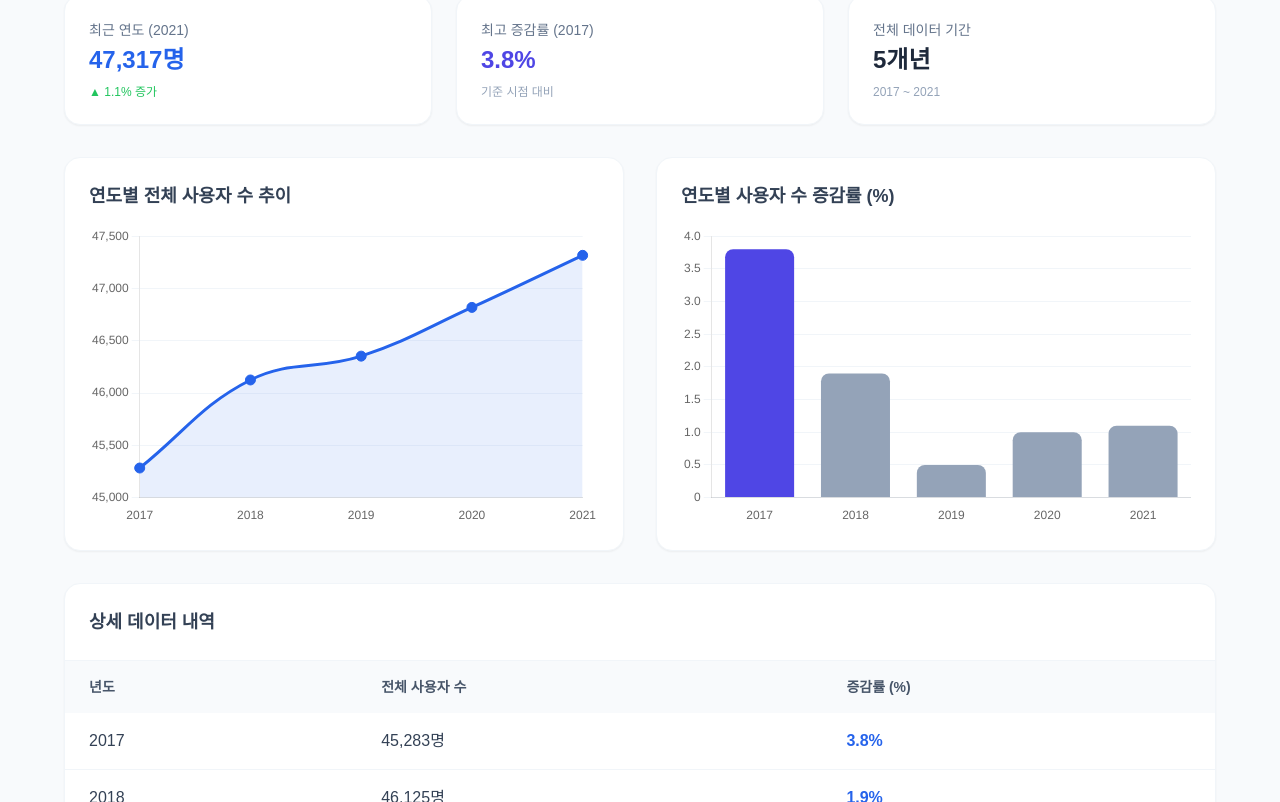
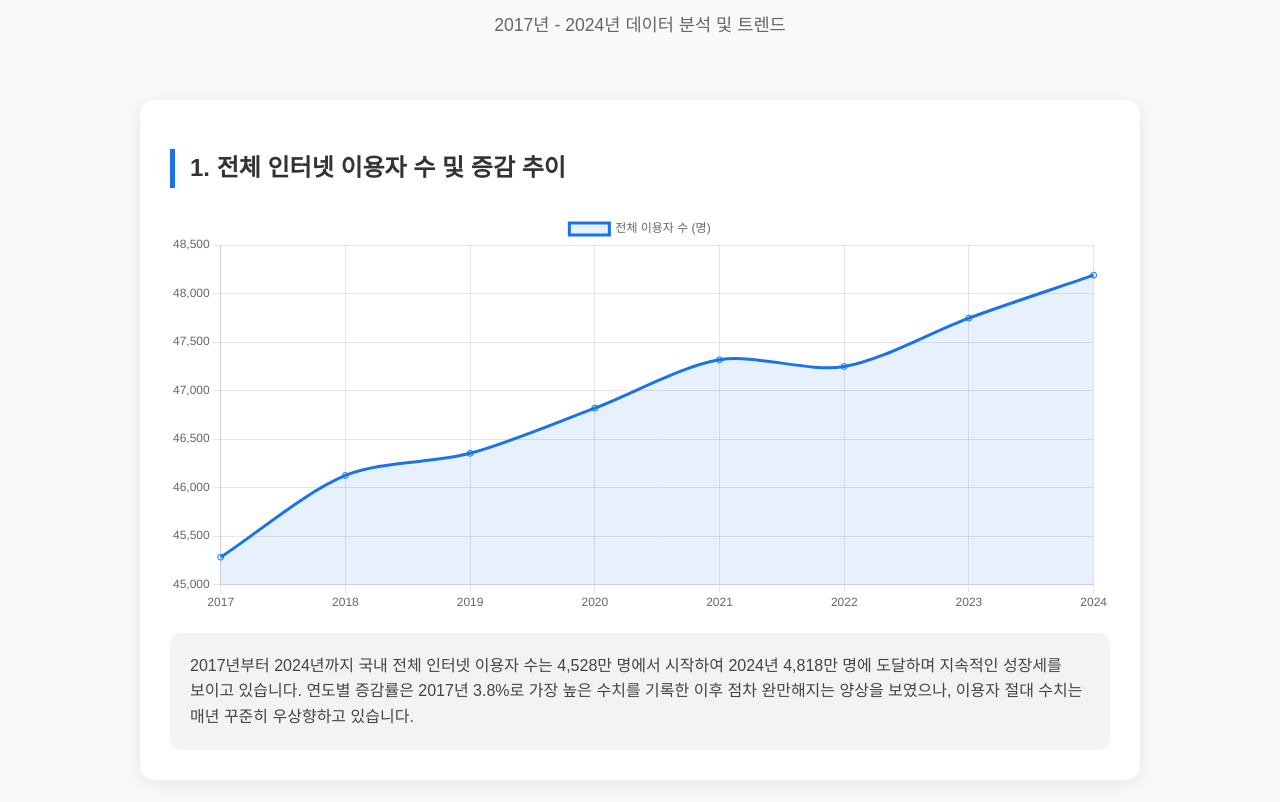
Before and after one commit to baeyunhui071-collab/PNU, a plain HTML site: page 03.html in a window 1280 px wide. Shown: the part 137-939 px from the top of the page. Drawn offline with nearby package versions, Linux system fonts and the light colour scheme; a web font is replaced by a local one.

Commit message:
03.html
인터넷이용자수

```diff
--- a/03.html
+++ b/03.html
@@ -3,164 +3,229 @@
 <head>
     <meta charset="UTF-8">
     <meta name="viewport" content="width=device-width, initial-scale=1.0">
-    <title>사용자 데이터 분석 대시보드</title>
-    <script src="https://cdn.tailwindcss.com"></script>
+    <title>한국 인터넷 이용 행태 분석 리포트</title>
     <script src="https://cdn.jsdelivr.net/npm/chart.js"></script>
+    <link href="https://fonts.googleapis.com/css2?family=Pretendard:wght@400;600;800&display=swap" rel="stylesheet">
     <style>
-        @import url('https://fonts.googleapis.com/css2?family=Pretendard:wght@400;600;700&display=swap');
-        body { font-family: 'Pretendard', sans-serif; background-color: #f8fafc; }
-        .chart-container { position: relative; height: 300px; width: 100%; }
+        body {
+            font-family: 'Pretendard', sans-serif;
+            line-height: 1.6;
+            color: #333;
+            background-color: #f8f9fa;
+            margin: 0;
+            padding: 0;
+        }
+        .container {
+            max-width: 1000px;
+            margin: 0 auto;
+            padding: 40px 20px;
+        }
+        header {
+            text-align: center;
+            margin-bottom: 60px;
+        }
+        h1 {
+            font-size: 2.5rem;
+            color: #1a73e8;
+            margin-bottom: 10px;
+        }
+        .subtitle {
+            font-size: 1.1rem;
+            color: #666;
+        }
+        .card {
+            background: #fff;
+            border-radius: 15px;
+            box-shadow: 0 4px 20px rgba(0,0,0,0.08);
+            padding: 30px;
+            margin-bottom: 40px;
+            transition: transform 0.3s ease;
+        }
+        .card:hover {
+            transform: translateY(-5px);
+        }
+        h2 {
+            border-left: 5px solid #1a73e8;
+            padding-left: 15px;
+            margin-bottom: 25px;
+            font-size: 1.5rem;
+        }
+        .content-layout {
+            display: flex;
+            flex-direction: column;
+            gap: 20px;
+        }
+        .chart-container {
+            position: relative;
+            height: 400px;
+            width: 100%;
+        }
+        .description {
+            background: #f1f3f4;
+            padding: 20px;
+            border-radius: 10px;
+            font-size: 1rem;
+            color: #444;
+            word-break: keep-all;
+        }
+        .conclusion {
+            background: #1a73e8;
+            color: #fff;
+            padding: 40px;
+            border-radius: 15px;
+            text-align: center;
+        }
+        footer {
+            text-align: center;
+            padding: 40px;
+            color: #888;
+            font-size: 0.9rem;
+        }
     </style>
 </head>
-<body class="p-4 md:p-8">
-    <div class="max-w-6xl mx-auto">
-        <!-- 헤더 섹션 -->
-        <header class="mb-8 text-center">
-            <h1 class="text-3xl font-bold text-slate-800 mb-2">연도별 사용자 통계 및 증감률 분석</h1>
-            <p class="text-slate-600">02조 프로젝트 데이터 시각화 리포트</p>
+<body>
+
+<div class="container">
+    <header>
+        <h1>한국 인터넷 이용 행태 리포트</h1>
+        <p class="subtitle">2017년 - 2024년 데이터 분석 및 트렌드</p>
     </header>
 
-        <!-- 상단 요약 카드 -->
-        <div class="grid grid-cols-1 md:grid-cols-3 gap-6 mb-8">
-            <div class="bg-white p-6 rounded-2xl shadow-sm border border-slate-100">
-                <p class="text-sm text-slate-500 mb-1">최근 연도 (2021)</p>
-                <h3 class="text-2xl font-bold text-blue-600">47,317명</h3>
-                <p class="text-xs text-green-500 mt-2">▲ 1.1% 증가</p>
+    <div class="card">
+        <h2>1. 전체 인터넷 이용자 수 및 증감 추이</h2>
+        <div class="content-layout">
+            <div class="chart-container">
+                <canvas id="totalUsersChart"></canvas>
             </div>
-            <div class="bg-white p-6 rounded-2xl shadow-sm border border-slate-100">
-                <p class="text-sm text-slate-500 mb-1">최고 증감률 (2017)</p>
-                <h3 class="text-2xl font-bold text-indigo-600">3.8%</h3>
-                <p class="text-xs text-slate-400 mt-2">기준 시점 대비</p>
-            </div>
-            <div class="bg-white p-6 rounded-2xl shadow-sm border border-slate-100">
-                <p class="text-sm text-slate-500 mb-1">전체 데이터 기간</p>
-                <h3 class="text-2xl font-bold text-slate-800">5개년</h3>
-                <p class="text-xs text-slate-400 mt-2">2017 ~ 2021</p>
-            </div>
-        </div>
-
-        <!-- 차트 섹션 -->
-        <div class="grid grid-cols-1 lg:grid-cols-2 gap-8 mb-8">
-            <!-- 사용자 수 추이 차트 -->
-            <div class="bg-white p-6 rounded-2xl shadow-sm border border-slate-100">
-                <h2 class="text-lg font-semibold mb-4 text-slate-700">연도별 전체 사용자 수 추이</h2>
-                <div class="chart-container">
-                    <canvas id="userChart"></canvas>
-                </div>
-            </div>
-            <!-- 증감률 추이 차트 -->
-            <div class="bg-white p-6 rounded-2xl shadow-sm border border-slate-100">
-                <h2 class="text-lg font-semibold mb-4 text-slate-700">연도별 사용자 수 증감률 (%)</h2>
-                <div class="chart-container">
-                    <canvas id="growthChart"></canvas>
+            <div class="description">
+                2017년부터 2024년까지 국내 전체 인터넷 이용자 수는 4,528만 명에서 시작하여 2024년 4,818만 명에 도달하며 지속적인 성장세를 보이고 있습니다. 연도별 증감률은 2017년 3.8%로 가장 높은 수치를 기록한 이후 점차 완만해지는 양상을 보였으나, 이용자 절대 수치는 매년 꾸준히 우상향하고 있습니다.
             </div>
         </div>
     </div>
 
-        <!-- 데이터 테이블 섹션 -->
-        <div class="bg-white rounded-2xl shadow-sm border border-slate-100 overflow-hidden">
-            <div class="p-6 border-b border-slate-100">
-                <h2 class="text-lg font-semibold text-slate-700">상세 데이터 내역</h2>
+    <div class="card">
+        <h2>2. 60대 이상 고령층의 인터넷 이용 확산</h2>
+        <div class="content-layout">
+            <div class="chart-container">
+                <canvas id="seniorUsersChart"></canvas>
             </div>
-            <div class="overflow-x-auto">
-                <table class="w-full text-left border-collapse">
-                    <thead>
-                        <tr class="bg-slate-50 text-slate-600 uppercase text-sm">
-                            <th class="px-6 py-4 font-semibold">년도</th>
-                            <th class="px-6 py-4 font-semibold">전체 사용자 수</th>
-                            <th class="px-6 py-4 font-semibold">증감률 (%)</th>
-                        </tr>
-                    </thead>
-                    <tbody class="divide-y divide-slate-100 text-slate-700" id="tableBody">
-                        <!-- JS로 데이터 삽입 -->
-                    </tbody>
-                </table>
+            <div class="description">
+                가장 눈에 띄는 부분은 60대 이상 고령층의 인터넷 유입입니다. 2017년 약 602만 명이었던 이용자 수는 2024년 1,175만 명을 넘어섰습니다. 이는 7년 만에 규모가 약 2배 가까이 증가한 것으로, 고령층의 디지털 전환이 매우 빠르게 진행되고 있음을 나타냅니다.
+            </div>
         </div>
     </div>
 
-        <!-- 분석 요약 -->
-        <section class="mt-8 bg-blue-50 p-6 rounded-2xl border border-blue-100">
-            <h2 class="text-lg font-bold text-blue-800 mb-3">데이터 분석 요약</h2>
-            <ul class="list-disc list-inside space-y-2 text-blue-900 text-sm">
-                <li>사용자 수는 2017년부터 2021년까지 매년 <strong>지속적으로 증가</strong>하는 추세를 보입니다.</li>
-                <li>가장 큰 폭의 성장세는 2017년에 기록된 <strong>3.8%</strong>입니다.</li>
-                <li>2019년 이후 성장폭이 잠시 둔화되었으나, 2021년 다시 <strong>1.1%</strong>대로 반등하며 상승 곡선을 유지하고 있습니다.</li>
-            </ul>
-        </section>
+    <div class="card">
+        <h2>3. 성별 인터넷 이용 격차 해소와 보편화</h2>
+        <div class="content-layout">
+            <div class="chart-container">
+                <canvas id="genderUsersChart"></canvas>
+            </div>
+            <div class="description">
+                그래프를 통해 2017년부터 2024년까지 남녀 인터넷 이용자 수가 전반적으로 꾸준히 증가하고 있음을 알 수 있다. 이는 인터넷이 일부 사람들만 사용하는 수단이 아니라, 누구나 일상적으로 이용하는 매체로 자리 잡았다는 것을 보여준다. 즉, 인터넷이 사회 전반에 널리 보급되며 대중화되었음을 확인할 수 있다. <br><br>
+                또한 모든 연도에서 남성 이용자 수가 여성 이용자 수보다 다소 많지만, 여성 이용자 수 역시 지속적으로 증가하고 있다. 이는 인터넷 이용이 특정 성별에 한정되지 않고 남녀 모두에게 보편화되고 있음을 의미한다. 시간이 지날수록 인터넷 접근성과 활용 범위가 넓어지면서 성별에 따른 이용 격차도 점차 줄어들고 있다고 볼 수 있다. <br><br>
+                특히 2020년 이후 남녀 모두 인터넷 이용자 수가 눈에 띄게 증가하는데, 이는 코로나19의 영향이 크다고 볼 수 있다. 코로나로 인해 비대면 수업, 재택근무, 온라인 쇼핑과 같은 활동이 늘어나면서 인터넷은 단순한 선택이 아닌 필수적인 수단이 되었다. 이로 인해 인터넷의 편리성과 중요성이 더욱 강조되었음을 알 수 있다.
+            </div>
+        </div>
+    </div>
+
+    <div class="card">
+        <h2>4. 인터넷 정보 검색 및 활용 역량의 고도화</h2>
+        <div class="content-layout">
+            <div class="chart-container">
+                <canvas id="abilityChart"></canvas>
+            </div>
+            <div class="description">
+                '인터넷 이용자의 정보 검색 능력' 지표를 보면 2018년 72.3%에서 2024년 80.8%로 8.5%p 상승했습니다. 이는 이용자들이 단순히 인터넷에 접속하는 것에 그치지 않고, 방대한 정보 속에서 자신에게 필요한 내용을 정확하게 찾아내고 활용하는 능력이 지속적으로 정교해지고 있음을 시사합니다.
+            </div>
+        </div>
+    </div>
+
+    <div class="conclusion">
+        <h2 style="color: white; border: none;">종합 결론</h2>
+        <p>한국의 인터넷 환경은 <strong>전체 이용자의 지속적 증가, 고령층의 가파른 합류, 성별 격차 완화, 이용 역량 강화</strong>라는 네 가지 측면에서 고르게 발전하고 있습니다.</p>
+    </div>
+
+    <footer>
+        &copy; 2024 인터넷 이용 행태 분석 리포트 데이터 시각화
+    </footer>
 </div>
 
 <script>
-        const data = [
-            { year: 2017, users: 45283, rate: 3.8 },
-            { year: 2018, users: 46125, rate: 1.9 },
-            { year: 2019, users: 46353, rate: 0.5 },
-            { year: 2020, users: 46819, rate: 1.0 },
-            { year: 2021, users: 47317, rate: 1.1 }
-        ];
+    // 공통 연도 설정
+    const years = ['2017', '2018', '2019', '2020', '2021', '2022', '2023', '2024'];
 
-        // 테이블 데이터 생성
-        const tableBody = document.getElementById('tableBody');
-        data.forEach(item => {
-            const row = `
-                <tr class="hover:bg-slate-50 transition-colors">
-                    <td class="px-6 py-4 font-medium">${item.year}</td>
-                    <td class="px-6 py-4">${item.users.toLocaleString()}명</td>
-                    <td class="px-6 py-4 text-blue-600 font-semibold">${item.rate}%</td>
-                </tr>
-            `;
-            tableBody.innerHTML += row;
+    // 1. 전체 이용자 수 차트
+    new Chart(document.getElementById('totalUsersChart'), {
+        type: 'line',
+        data: {
+            labels: years,
+            datasets: [{
+                label: '전체 이용자 수 (명)',
+                data: [45283, 46125, 46353, 46819, 47317, 47248, 47747, 48189],
+                borderColor: '#1a73e8',
+                backgroundColor: 'rgba(26, 115, 232, 0.1)',
+                fill: true,
+                tension: 0.3
+            }]
+        },
+        options: { responsive: true, maintainAspectRatio: false }
     });
 
-        // 차트 공통 옵션
-        const commonOptions = {
-            responsive: true,
-            maintainAspectRatio: false,
-            plugins: { legend: { display: false } },
-            scales: {
-                y: { beginAtZero: false, grid: { color: '#f1f5f9' } },
-                x: { grid: { display: false } }
-            }
-        };
+    // 2. 60대 이상 고령층 차트
+    new Chart(document.getElementById('seniorUsersChart'), {
+        type: 'bar',
+        data: {
+            labels: years,
+            datasets: [{
+                label: '60대 이상 이용자 수 (명)',
+                data: [6025, 7042, 7327, 8121, 9381, 10032, 11152, 11756],
+                backgroundColor: '#4fc3f7'
+            }]
+        },
+        options: { responsive: true, maintainAspectRatio: false }
+    });
 
-        // 사용자 수 차트
-        new Chart(document.getElementById('userChart'), {
+    // 3. 성별 이용자 차트
+    new Chart(document.getElementById('genderUsersChart'), {
         type: 'line',
         data: {
-                labels: data.map(d => d.year),
+            labels: years,
+            datasets: [
+                {
+                    label: '남자 이용자',
+                    data: [23315, 23708, 23733, 23989, 24207, 23972, 24160, 24305],
+                    borderColor: '#1e88e5',
+                    fill: false
+                },
+                {
+                    label: '여자 이용자',
+                    data: [21968, 22417, 22621, 22830, 23110, 23276, 23587, 23885],
+                    borderColor: '#fb8c00',
+                    fill: false
+                }
+            ]
+        },
+        options: { responsive: true, maintainAspectRatio: false }
+    });
+
+    // 4. 정보 검색 능력 차트
+    new Chart(document.getElementById('abilityChart'), {
+        type: 'line',
+        data: {
+            labels: ['2018', '2019', '2020', '2021', '2022', '2023', '2024'],
             datasets: [{
-                    label: '사용자 수',
-                    data: data.map(d => d.users),
-                    borderColor: '#2563eb',
-                    backgroundColor: 'rgba(37, 99, 235, 0.1)',
-                    fill: true,
-                    tension: 0.4,
-                    pointRadius: 5,
-                    pointBackgroundColor: '#2563eb'
+                label: '정보 검색 능력 점수 (%)',
+                data: [72.3, 74.5, 76.1, 75.0, 75.0, 79.1, 80.8],
+                borderColor: '#e53935',
+                borderDash: [5, 5],
+                pointBackgroundColor: '#e53935',
+                fill: false
             }]
         },
-            options: commonOptions
-        });
-
-        // 증감률 차트
-        new Chart(document.getElementById('growthChart'), {
-            type: 'bar',
-            data: {
-                labels: data.map(d => d.year),
-                datasets: [{
-                    label: '증감률',
-                    data: data.map(d => d.rate),
-                    backgroundColor: data.map(d => d.rate > 2 ? '#4f46e5' : '#94a3b8'),
-                    borderRadius: 8
-                }]
-            },
-            options: {
-                ...commonOptions,
-                scales: {
-                    y: { beginAtZero: true, grid: { color: '#f1f5f9' } },
-                    x: { grid: { display: false } }
-                }
-            }
+        options: { responsive: true, maintainAspectRatio: false }
     });
 </script>
+
 </body>
 </html>
```
Lines whose indentation alone changed are shown as unchanged.
